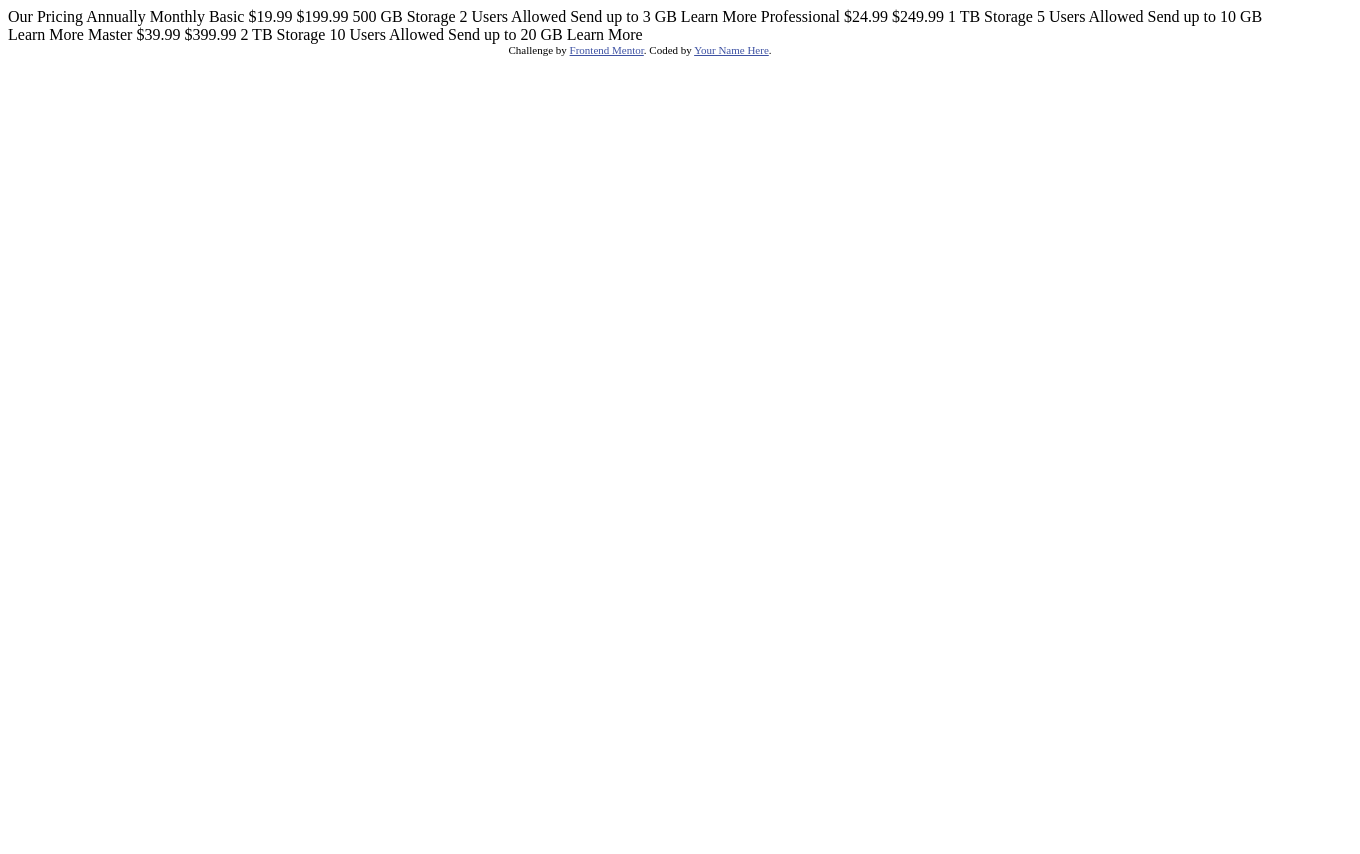
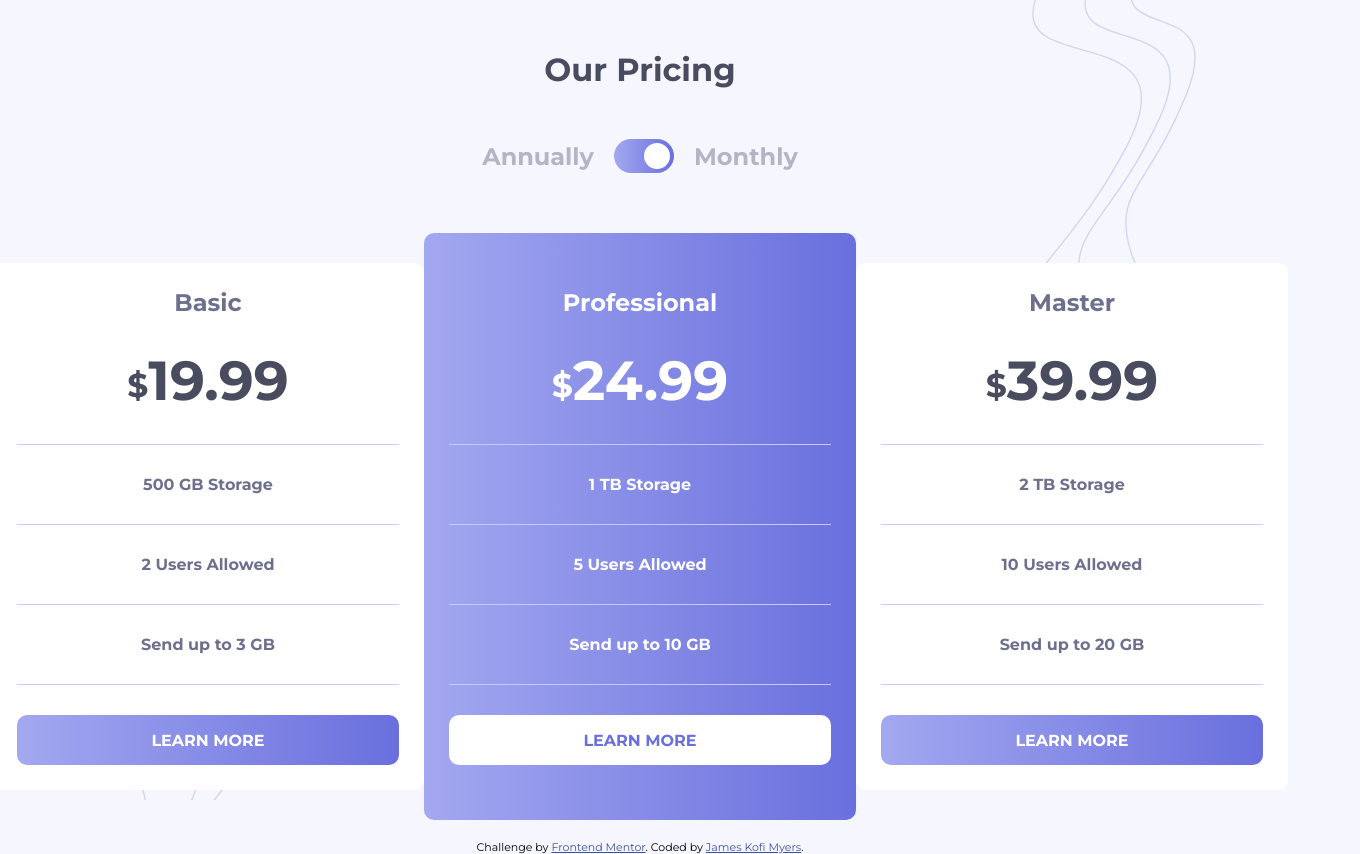
Before and after one commit to kinjames/pricing-component-toggle, a plain HTML site: page index.html in a window 1280 px wide. Shown: the whole page, 1360 px wide, since content can reach past the window. Before the commit the page ends 800 px from the top, so only its background shows below. Drawn offline with Linux system fonts and the light colour scheme.

Commit message:
Add files via upload

```diff
--- a/index.html
+++ b/index.html
@@ -5,6 +5,8 @@
   <meta name="viewport" content="width=device-width, initial-scale=1.0"> <!-- displays site properly based on user's device -->
 
   <link rel="icon" type="image/png" sizes="32x32" href="./images/favicon-32x32.png">
+
+  <link rel="stylesheet" href="style.css">
 
   <title>Frontend Mentor | [Challenge Name Here]</title>
 
@@ -16,37 +18,93 @@
 </head>
 <body>
 
-  Our Pricing
-  Annually
-  Monthly
+  <header>
+    <div class="container">
+      <h1>Our Pricing</h1>
+      <div class="header">
+        <h2>Annually</h2>
+        <label class="switch center">
+          <input type="checkbox" checked>
+          <span class="slider round"></span>
+        </label>
+        <h2>Monthly</h2>
+      </div>
+    </div>
+  </header>
 
+  <main>
+    <div class="container">
+      <div class="card-container">
+        <div class="card card1">
+          <h2>
             Basic
+          </h2>
+          <div class="amount">
+            <p class="show card-amount normal">
               &dollar;19.99
+            </p>
+            <p class="hide card-amount normal">
               &dollar;199.99
-  500 GB Storage
-  2 Users Allowed
-  Send up to 3 GB
-  Learn More
+            </p>
+          </div>
+          <ul class="package">
+            <li>500 GB Storage</li>
+            <li>2 Users Allowed</li>
+            <li>Send up to 3 GB</li>
+          </ul>
+          <a href="#" class="btn btn1">Learn More</a>
+        </div>
 
+        <div class="card card2">
+          <h2>
             Professional
+          </h2>
+          <div class="amount">
+            <p class="show card-amount prof">
               &dollar;24.99
+            </p>
+            <p class="hide card-amount prof">
               &dollar;249.99
-  1 TB Storage
-  5 Users Allowed
-  Send up to 10 GB
-  Learn More
+            </p>
+          </div>
+          <ul class="package">
+            <li>1 TB Storage</li>
+            <li>5 Users Allowed</li>
+            <li>Send up to 10 GB</li>
+          </ul>
+          <a href="#" class="btn btn2">Learn More</a>
+        </div>
+        <div class="card card1">
+          <h2>
+            Master
+          </h2>
+          <div class="amount">
+            <p class="show card-amount normal">
+              &dollar;39.99
+            </p>
+            <p class="hide card-amount normal">
+              &dollar;399.99
+            </p>
+          </div>
+          <ul class="package">
+            <li>2 TB Storage</li>
+            <li>10 Users Allowed</li>
+            <li>Send up to 20 GB</li>
+          </ul>
+          <a href="#" class="btn btn1">Learn More</a>
+        </div>
+      </div>
+    </div>
+  </main>
 
-  Master
-  &dollar;39.99
-  &dollar;399.99
-  2 TB Storage
-  10 Users Allowed
-  Send up to 20 GB
-  Learn More
 
+    <footer>
       <div class="attribution">
         Challenge by <a href="https://www.frontendmentor.io?ref=challenge" target="_blank">Frontend Mentor</a>.
-    Coded by <a href="#">Your Name Here</a>.
+        Coded by <a href="https://github.com/kinjames">James Kofi Myers</a>.
       </div>
+    </footer>
+
+    <script src="script.js"></script>
 </body>
 </html>
--- /dev/null
+++ b/script.js
@@ -0,0 +1,11 @@
+document.querySelector('.switch')
+    .addEventListener('mouseup', function() {
+        var amounts = document
+            .getElementsByClassName('card-amount');
+        for(var i = 0; i < amounts.length; i++)
+        {
+            var element = amounts[i];
+            var classList = element.classList;
+            classList.toggle('hide');
+        }
+    });
--- a/style.css
+++ b/style.css
@@ -0,0 +1,256 @@
+@import url('https://fonts.googleapis.com/css2?family=Montserrat:wght@400;500;600;700&display=swap');
+
+*,
+*::before,
+*::after{
+    box-sizing: border-box;
+    padding: 0;
+    margin: 0;
+}
+
+.attribution {
+  font-size: 14px;
+}
+
+
+body {
+    background-image: url(images/bg-top.svg),url(images/bg-bottom.svg);
+    background-repeat: no-repeat;
+    background-position: top right, bottom left;
+    background-size: 20% ,20%;
+    font-family: 'Montserrat', sans-serif;
+    background-color: hsl(240, 78%, 98%);
+    display: flex;
+    flex-direction: column;
+    align-items: center;
+    height: 100vh;
+    padding: 20px;
+    width: 100%;
+}
+
+ul {
+  list-style-type: none;
+}
+
+h1 {
+    text-align: center;
+    margin: 30px auto 50px auto;
+    color: hsl(232, 13%, 33%);
+}
+
+.container {
+    width: 1440px;
+    height: 100%;
+}
+
+.header {
+  display: flex;
+  justify-content: center;
+  align-items: center;
+  color: hsl(234, 14%, 74%);
+  gap: 20px;
+  margin-bottom: 60px;
+}
+
+.card-container {
+  display: flex;
+  justify-content: center;
+  align-items: center;
+  margin-bottom: 20px;
+}
+
+.card {
+  width: 30%;
+  border-radius: 10px;
+  padding: 25px;
+  display: flex;
+  flex-direction: column;
+  gap: 30px;
+  align-items: center;
+}
+
+.card1 h2 {
+  color: hsl(233, 13%, 49%);
+  font-weight: 700;
+}
+
+.dollar {
+  font-size: 35px;
+}
+
+.card1 {
+  background-color: #fff;
+  font-weight: 700;
+  color: hsl(233, 13%, 49%);
+  height: 100%;
+}
+
+.card2 {
+  background: linear-gradient(to right, hsl(236, 72%, 79%),hsl(237, 63%, 64%));
+  color: #fff;
+  font-weight: 700;
+  height: 100%;
+}
+
+.card2 h2{
+  margin-top: 30px;
+}
+
+.btn {
+  display: flex;
+  justify-content: center;
+  align-items: center;
+  flex-direction: column;
+  height: 50px;
+  width: 100%;
+  border-radius: 10px;
+  text-decoration: none;
+  cursor: pointer;
+  text-transform: uppercase;
+}
+
+.btn1 {
+  background: linear-gradient(to right, hsl(236, 72%, 79%),hsl(237, 63%, 64%));
+  color: #fff;
+}
+
+.btn1:hover {
+  border: 1px solid hsl(237, 63%, 64%);
+  background: #fff;
+  color: hsl(237, 63%, 64%);
+}
+
+.btn2 {
+  background-color: #fff;
+  margin-bottom: 30px;
+  color: hsl(237, 63%, 64%);
+}
+
+.btn2:hover {
+  border: 1px solid #fff;
+  background: linear-gradient(to right, hsl(236, 72%, 79%),hsl(237, 63%, 64%));
+  color: #fff;
+}
+
+.hide {
+  display: none;
+}
+
+.package {
+  display: flex;
+  flex-direction: column;
+  width: 100%;
+  text-align: center;
+}
+
+.package li {
+  padding: 30px 0;
+  border-top: 1px solid hsl(240, 78%, 88%);
+
+}
+
+.package li:last-child{
+  border-bottom: 1px solid hsl(240, 78%, 88%);
+}
+
+.card-amount {
+  font-size: 55px;
+  font-weight: 700;
+}
+
+.card-amount::first-letter{
+  vertical-align: middle;
+  font-size: 60%;
+}
+
+
+.normal {
+  color: hsl(232, 13%, 33%);
+}
+
+
+
+/* The switch - the box around the slider */
+.switch {
+    position: relative;
+    display: inline-block;
+    width: 60px;
+    height: 34px;
+  }
+
+  /* Hide default HTML checkbox */
+  .switch input {
+    opacity: 0;
+    width: 0;
+    height: 0;
+  }
+
+  /* The slider */
+  .slider {
+    position: absolute;
+    cursor: pointer;
+    top: 0;
+    left: 0;
+    right: 0;
+    bottom: 0;
+    background-color: #ccc;
+    -webkit-transition: .4s;
+    transition: .4s;
+  }
+
+  .slider:before {
+    position: absolute;
+    content: "";
+    height: 26px;
+    width: 26px;
+    left: 4px;
+    bottom: 4px;
+    background-color: white;
+    -webkit-transition: .4s;
+    transition: .4s;
+  }
+
+  input:checked + .slider {
+    background: linear-gradient(to right, hsl(236, 72%, 79%), hsl(237, 63%, 64%));
+  }
+
+  input:focus + .slider {
+    box-shadow: 0 0 1px hsl(237, 63%, 64%);
+  }
+
+  input:checked + .slider:before {
+    -webkit-transform: translateX(26px);
+    -ms-transform: translateX(26px);
+    transform: translateX(26px);
+  }
+
+  /* Rounded sliders */
+  .slider.round {
+    border-radius: 34px;
+  }
+
+  .slider.round:before {
+    border-radius: 50%;
+  }
+
+
+  @media only screen and (max-width:1024px){
+    html,body,header,main,footer,.container,.card,.card-container{
+      width: 100%;
+    }
+  }
+
+@media only screen and (max-width:600px){
+  html,body,header,main,footer,.container,.card,.card-container{
+    width: 100%;
+  }
+
+  body {
+    background-size: 50% ,20%;
+  }
+
+  .card-container {
+    flex-direction: column;
+    gap: 30px;
+  }
+}
```
Also changed, not shown: 1 other file. Lines whose indentation alone changed are shown as unchanged.
